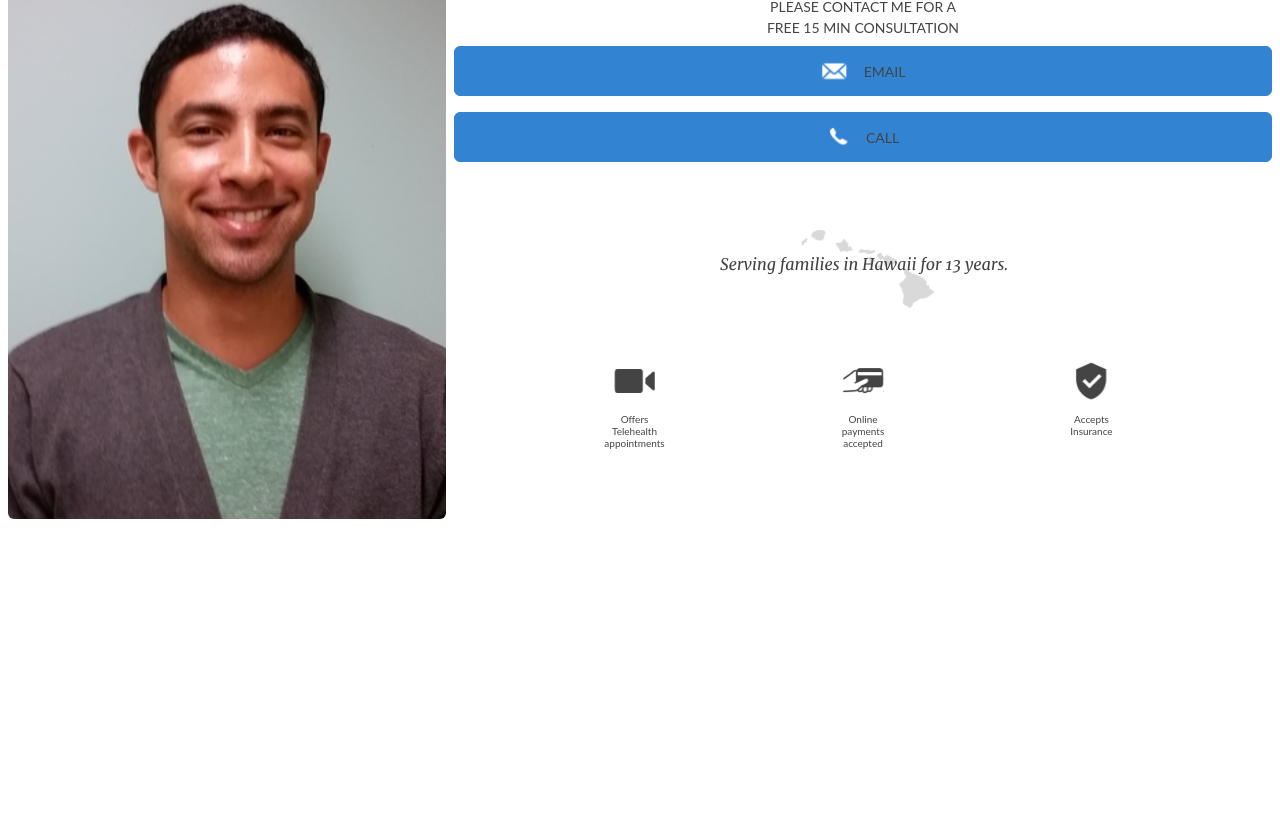
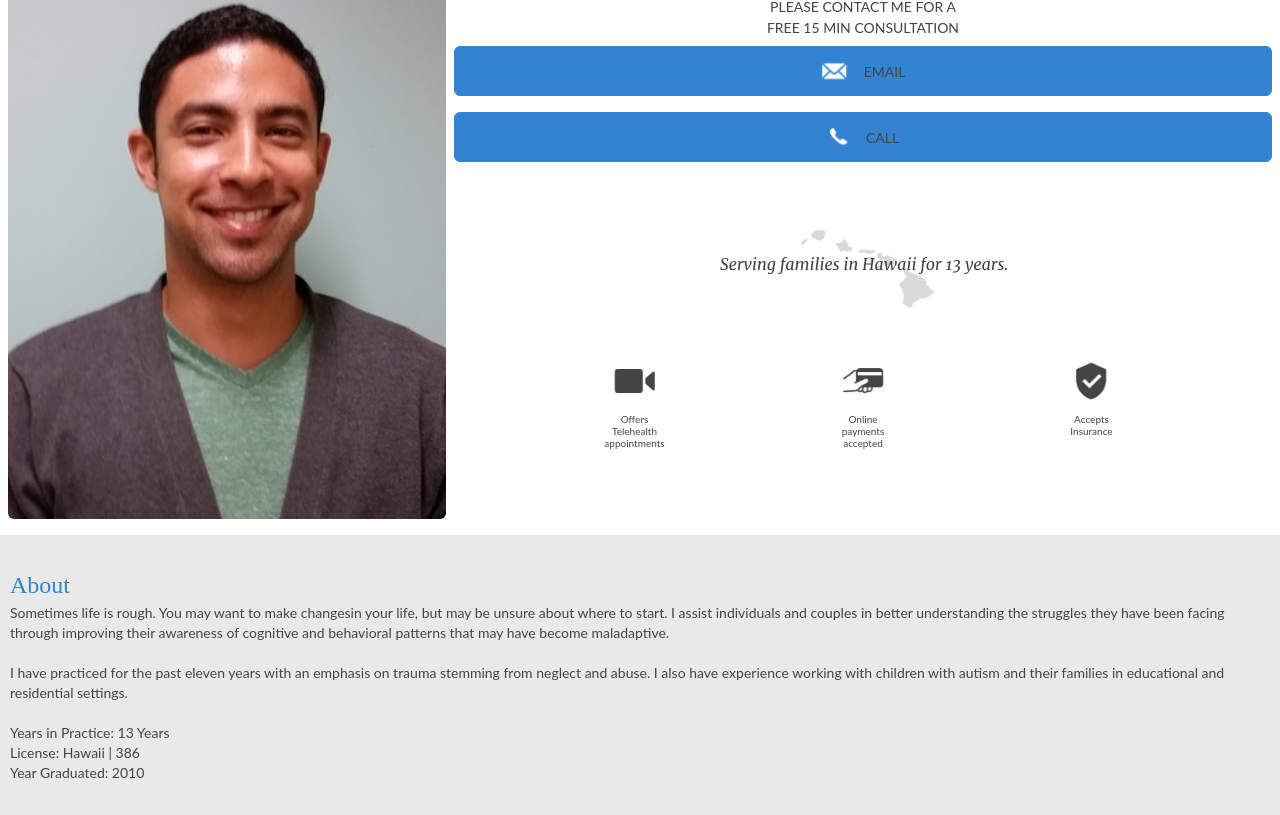
Before and after one commit to naiianable/raul-website, a Next.js app: page / in a window 1280 px wide. Shown: the part 241-1056 px from the top of the page. Before the commit the page ends 800 px from the top, so only its background shows below. Built offline with nearby package versions, Linux system fonts and the light colour scheme; a web font is replaced by a local one.

Commit message:
about me formatting complete

```diff
--- a/components/AboutMe/index.tsx
+++ b/components/AboutMe/index.tsx
@@ -1,7 +1,31 @@
 import React from 'react';
 
 const AboutMe = () => {
-  // return <div>This is the about me section</div>;
+  return (
+    <div className='bg-secondary-gray px-2.5 py-8'>
+      <div className='text-primary-blue text-lg'>About</div>
+      <div className='font-sans text-md leading-5'>
+        Sometimes life is rough. You may want to make changesin your life, but
+        may be unsure about where to start. I assist individuals and couples in
+        better understanding the struggles they have been facing through
+        improving their awareness of cognitive and behavioral patterns that may
+        have become maladaptive.
+        <br />
+        <br />
+        I have practiced for the past eleven years with an emphasis on trauma
+        stemming from neglect and abuse. I also have experience working with
+        children with autism and their families in educational and residential
+        settings.
+        <br />
+        <br />
+        Years in Practice: 13 Years
+        <br />
+        License: Hawaii | 386
+        <br />
+        Year Graduated: 2010
+      </div>
+    </div>
+  );
 };
 
 export default AboutMe;
--- a/pages/index.tsx
+++ b/pages/index.tsx
@@ -4,10 +4,10 @@ import AboutMe from '../components/AboutMe';
 
 export default function Home() {
   return (
-    <div className='flex flex-column'>
+    <div className='flex flex-col'>
       <Head>{/* <title>Raul Sabat</title>*/}</Head>
       <LandingPage />
-      {/* <AboutMe /> */}
+      <AboutMe />
     </div>
   );
 }
--- a/tailwind.config.js
+++ b/tailwind.config.js
@@ -8,6 +8,7 @@ module.exports = {
   theme: {
     colors: {
       'primary-gray': '#444444',
+      'secondary-gray': '#E9E9E9',
       'primary-blue': '#3283D2',
     },
     fontFamily: {
```
